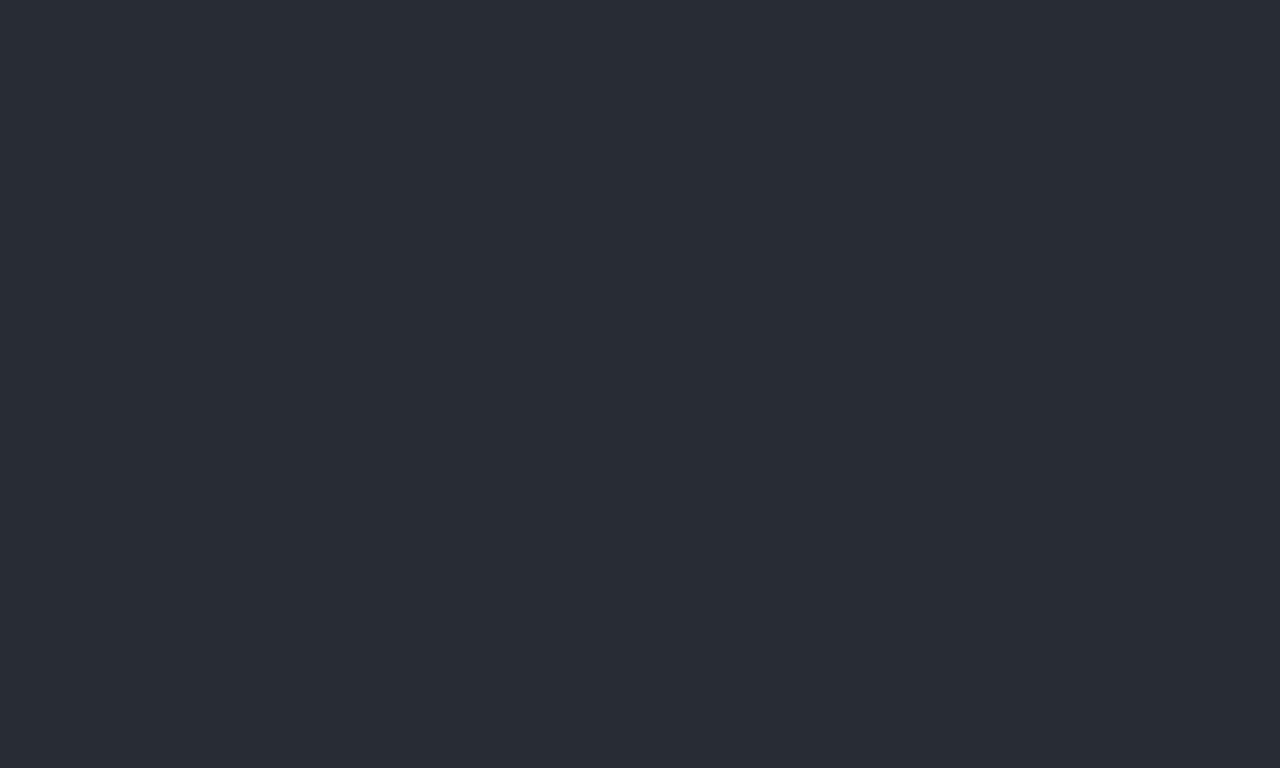
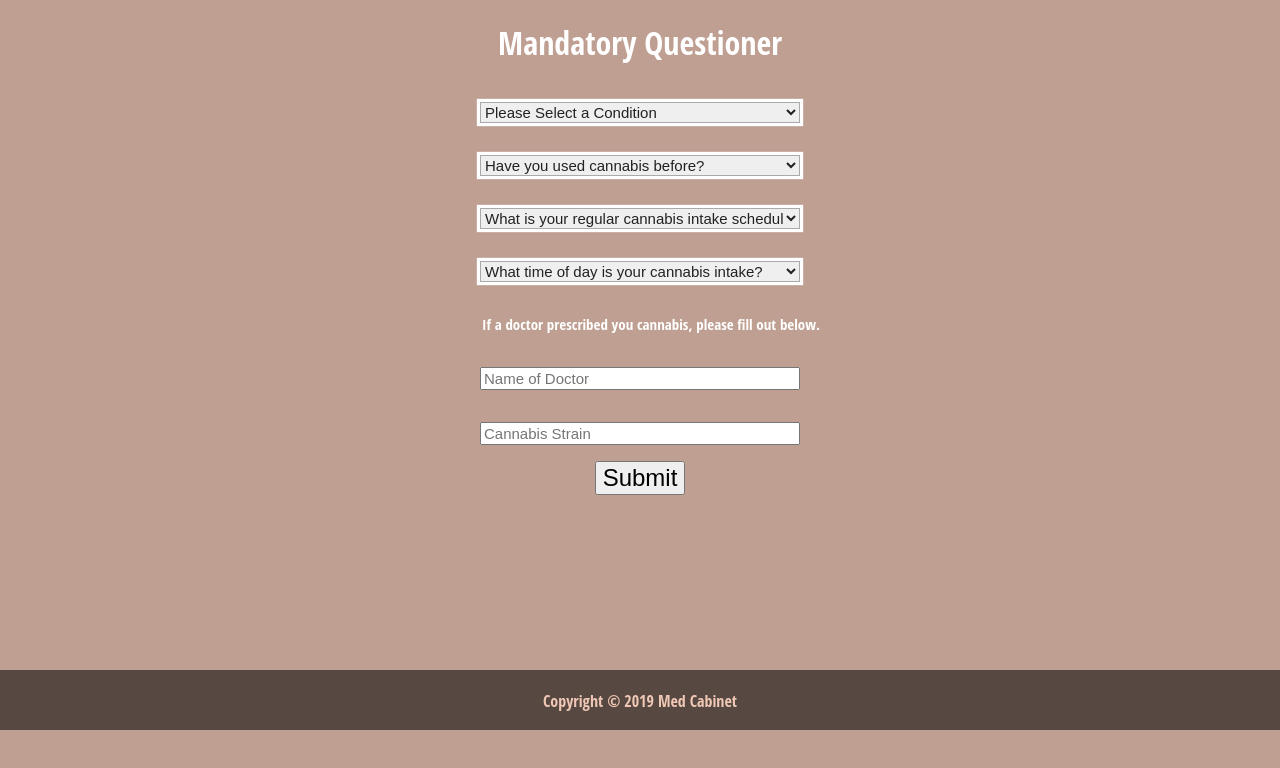
Before and after one commit to Pmtague/med-cabinet-FE, a React (Create React App) app in the folder med-cabinet/: page / in a window 1280 px wide. Shown: the top 768 px of the page. Built offline with nearby package versions, Linux system fonts and the light colour scheme.

Commit message:
Completed questioner with Footer

```diff
--- a/med-cabinet/package.json
+++ b/med-cabinet/package.json
@@ -3,9 +3,12 @@
   "version": "0.1.0",
   "private": true,
   "dependencies": {
+    "axios": "^0.19.0",
+    "formik": "^1.5.8",
     "react": "^16.9.0",
     "react-dom": "^16.9.0",
-    "react-scripts": "3.1.1"
+    "react-scripts": "3.1.1",
+    "yup": "^0.27.0"
   },
   "scripts": {
     "start": "react-scripts start",
--- a/med-cabinet/src/App.css
+++ b/med-cabinet/src/App.css
@@ -1,33 +1,73 @@
-.App {
-  text-align: center;
+html,
+body {
+  background-color: #be9f92;
+  margin: 0;
+  padding: 0;
 }
 
-.App-logo {
-  animation: App-logo-spin infinite 20s linear;
-  height: 40vmin;
-  pointer-events: none;
+.App {
+  font-family: 'Open Sans Condensed', sans-serif;
+  text-align: center;
+  color: white;
+  width: 100%;
 }
 
-.App-header {
-  background-color: #282c34;
-  min-height: 100vh;
+form {
   display: flex;
-  flex-direction: column;
+  flex-flow: column nowrap;
   align-items: center;
-  justify-content: center;
-  font-size: calc(10px + 2vmin);
-  color: white;
+
 }
 
-.App-link {
-  color: #61dafb;
+input, option, textarea {
+  display:flex;
+  flex-wrap: wrap;
+  flex-direction: row;
+  margin: 1rem;
+  width:25%;
+  font-size: 15px;
+  box-sizing: border-box;
 }
 
-@keyframes App-logo-spin {
-  from {
-    transform: rotate(0deg);
-  }
-  to {
-    transform: rotate(360deg);
-  }
+.condition-select, .used-select, .intake-select, .time-select {
+  display:flex;
+  flex-wrap: wrap;
+  flex-direction: row;
+  margin: 1rem;
+  width:25%;
+  font-size: 15px;
+  box-sizing: border-box;
 }
+
+.condition-select:hover {
+  border: 2px solid #255e2f;
+}
+
+.used-select:hover {
+  border: 2px solid #255e2f;
+}
+
+.intake-select:hover {
+  border: 2px solid #255e2f;
+}
+
+.time-select:hover {
+  border: 2px solid #255e2f;
+}
+
+.condition-select, .used-select, .intake-select, .time-select {
+  border-color: #aaa;
+  box-shadow: 0 0 1px 3px white;
+  box-shadow: 0 0 0 3px -moz-mac-focusring;
+  color: #222;
+  outline: none;
+}
+
+button{
+  font-size: 1.5rem
+}
+
+button:hover{
+background-color: #574841;
+color: #f0c8b6;
+}
--- a/med-cabinet/src/App.js
+++ b/med-cabinet/src/App.js
@@ -1,12 +1,13 @@
 import React from 'react';
+import MandatoryForm from './components/MandatoryForm.js';
+import Footer from './components/Footer.js';
 import './App.css';
 
 function App() {
   return (
     <div className="App">
-      <header className="App-header">
-
-      </header>
+      <MandatoryForm />
+      <Footer />
     </div>
   );
 }
--- /dev/null
+++ b/med-cabinet/src/components/Footer.css
@@ -0,0 +1,9 @@
+footer {
+    height: 40px;
+    margin-top: 175px;
+    font-size: 1rem;
+    background-color: #574841;
+    color: #f0c8b6;
+    padding-top: 20px;
+
+}
--- /dev/null
+++ b/med-cabinet/src/components/Footer.js
@@ -0,0 +1,16 @@
+import React from 'react'
+import {render} from 'react-dom'
+import './Footer.css'
+
+function Footer ()  {
+    return(
+
+        <footer>
+         <>Copyright © 2019 Med Cabinet</>
+         </footer>
+
+
+    )
+ }
+
+export default Footer;
--- /dev/null
+++ b/med-cabinet/src/components/MandatoryForm.js
@@ -0,0 +1,100 @@
+import React, { useState, useEffect } from 'react';
+import axios from 'axios';
+import { Form, Field, withFormik } from 'formik';
+import * as Yup from 'yup';
+
+const MandatoryForm = ({errors, touched, values, status}) => {
+    const [questioner, setQuestioner] = useState ([]);
+    console.log('This is touched', touched);
+    useEffect(() => {
+        if (status) {
+            setQuestioner([...questioner, status]);
+        }
+    },[status]);
+
+    return (
+        <div className="user-questioner">
+            <h1>Mandatory Questioner</h1>
+            <Form>
+            <Field component="select" className="condition-select" name="condition">
+                <option>Please Select a Condition</option>
+                <option value="HIV/AIDS">HIV/AIDS</option>
+                <option value="Anxiety">Anxiety</option>
+                <option value="Cancer">Cancer</option>
+                <option value="Crohn’s disease">Crohn’s disease</option>
+                <option value="Depression">Depression</option>
+                <option value="Glaucoma">Glaucoma</option>
+                <option value="Insomnia">Insomnia</option>
+                <option value="Lupus">Lupus</option>
+                <option value="Multiple sclerosis">Multiple sclerosis</option>
+                <option value="Parkinson's disease">Parkinson’s disease</option>
+                <option value="PTSD">Post-traumatic stress disorder (PTSD)</option>
+                <option value="Rheumatoid arthritis">Rheumatoid arthritis</option>
+                <option value="Seizures">Seizures</option>
+                <option value="Severe Chronic Pain">Severe Chronic Pain</option>
+                </Field>
+
+                <Field component="select" className="used-select" name="used">
+                <option>Have you used cannabis before?</option>
+                <option value="Yes">Yes</option>
+                <option value="No">No</option>
+                </Field>
+
+                <Field component="select" className="intake-select" name="intake">
+                <option>What is your regular cannabis intake schedule?</option>
+                <option value="Daily">Daily</option>
+                <option value="Weekly">Weekly</option>
+                <option value="Monthly">Monthly</option>
+                </Field>
+
+                <Field component="select" className="time-select" name="time">
+                <option>What time of day is your cannabis intake?</option>
+                <option value="Morning">Morning</option>
+                <option value="Evening">Evening</option>
+                <option value="Night">Night</option>
+                </Field>
+
+                <option>If a doctor prescribed you cannabis, please fill out below.</option>
+                <Field type="text" name="doctor" placeholder="Name of Doctor" />
+                {/* <option>If a doctor prescribe your cannabis, please fill out below.</option> */}
+                {touched.doctor && errors.doctor && <p className="error">{errors.doctor}</p>}
+
+                <Field type="text" name="strain" placeholder="Cannabis Strain" />
+                {touched.strain && errors.strain && <p className="error">{errors.strain}</p>}
+
+                <button type="submit">Submit</button>
+
+            </Form>
+
+        </div>
+    );
+
+}
+
+const FormikMandatoryForm = withFormik({
+    mapPropsToValues({ doctor, strain }) {
+        return {
+         doctor: doctor || "",
+         strain: strain || ""
+        };
+    },
+
+    validationSchema: Yup.object().shape({
+        doctor: Yup.string().required("Need Doctor's Name!"),
+        strain: Yup.string().required("Need name of strain prescribed!")
+    }),
+
+    handleSubmit(values, {setStatus}){
+        axios
+        .post('http://localhost:5000/api/register/', values)
+        .then(response => {
+            console.log(response)
+            setStatus(response.data);
+        })
+        .catch(error => console.log(error.response))
+    }
+
+
+ })(MandatoryForm)
+
+ export default FormikMandatoryForm;
```
Also changed, not shown: 1 other file (tests, documents, lock files or other folders).
